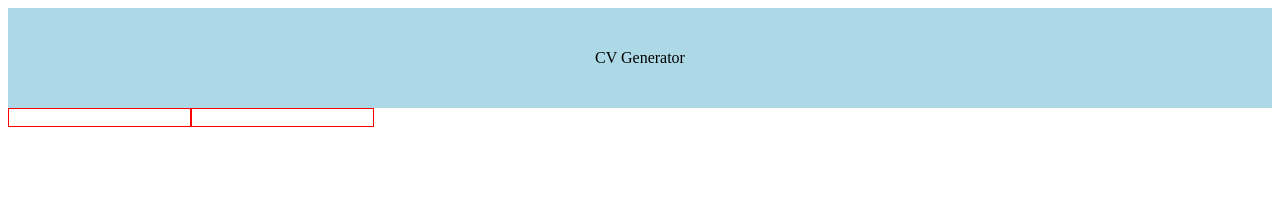
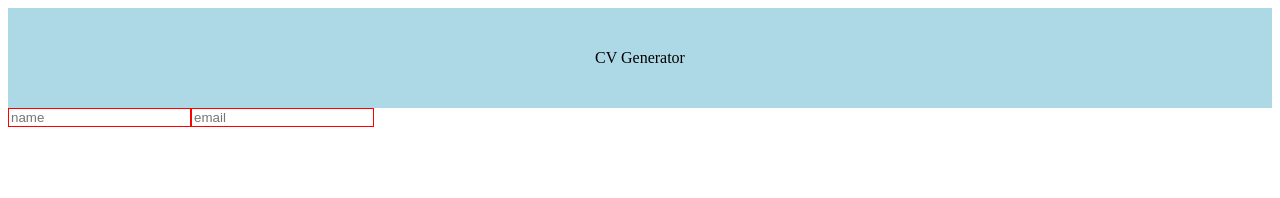
Before and after one commit to michaperki/cv-project, a React (Create React App) app in the folder cv-project/: page / in a window 1280 px wide. Shown: the top 198 px of the page. Built offline with nearby package versions, Linux system fonts and the light colour scheme.

Commit message:
added type and placeholder props to Input component

```diff
--- a/cv-project/src/components/CVForm/Personal.js
+++ b/cv-project/src/components/CVForm/Personal.js
@@ -2,11 +2,22 @@ import React from "react";
 import Input from "../Utils/Input";
 
 const Personal = ({ personalInfo, onChange }) => {
-
   return (
     <>
-      <Input name="name" value={personalInfo.name} onChange={(e) => onChange(e)} />
-      <Input name="email" value={personalInfo.email} onChange={(e) => onChange(e)} />
+      <Input
+        name="name"
+        value={personalInfo.name}
+        onChange={(e) => onChange(e)}
+        type="text"
+        placeholder="name"
+      />
+      <Input
+        name="email"
+        value={personalInfo.email}
+        onChange={(e) => onChange(e)}
+        type="text"
+        placeholder="email"
+      />
     </>
   );
 };
--- a/cv-project/src/components/Utils/Input.js
+++ b/cv-project/src/components/Utils/Input.js
@@ -1,8 +1,16 @@
 import React from "react";
 import styled from "styled-components";
 
-const Input = ({ name, value, onChange }) => {
-  return <InputWrapper name={name} value={value} onChange={onChange} />;
+const Input = ({ name, value, onChange, type, placeholder }) => {
+  return (
+    <InputWrapper
+      name={name}
+      value={value}
+      onChange={onChange}
+      type={type}
+      placeholder={placeholder}
+    />
+  );
 };
 
 const InputWrapper = styled.input`
```
